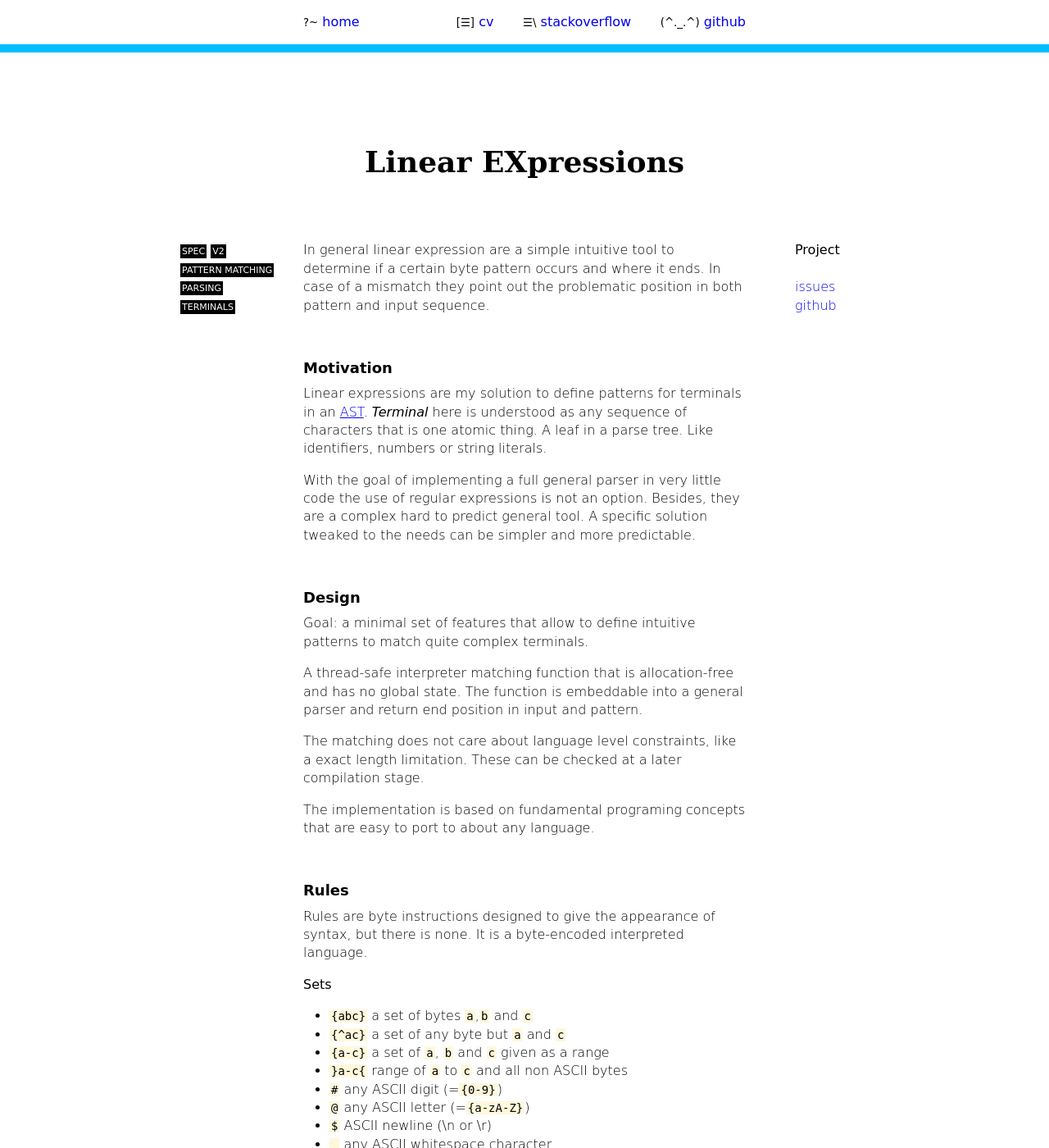
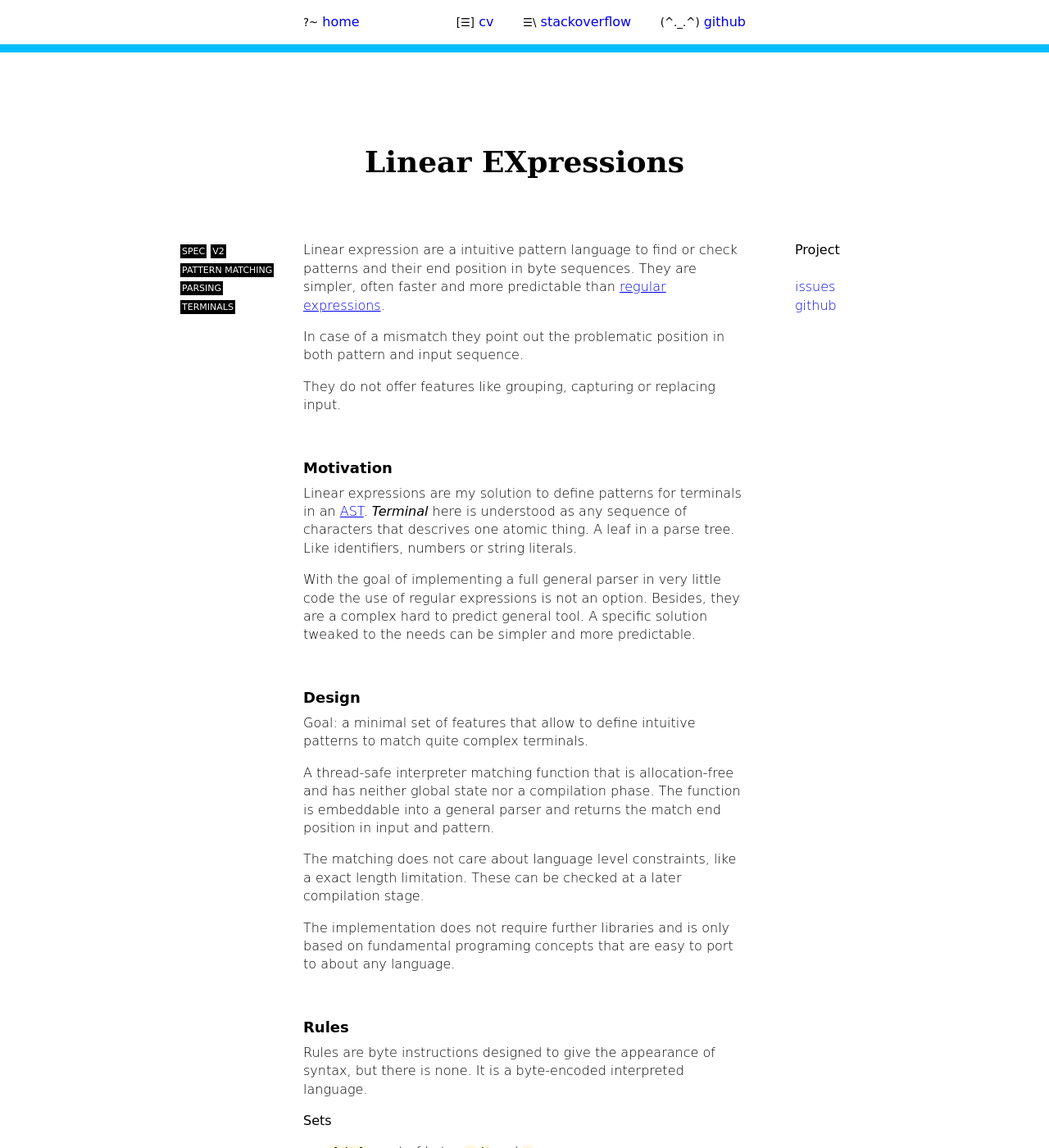
Before and after one commit to jbee/jbee.github.io, a Jekyll site: the page built from lex/index.md, in a window 1280 px wide and 1400 px high. Shown: the whole window at 82% size. Built offline with Jekyll 4.4.1, drawn with Linux system fonts in a browser that asks for light colours; some of the changed text lies outside the part shown.

Commit message:
lex text

```diff
--- a/lex/index.md
+++ b/lex/index.md
@@ -18,18 +18,23 @@ color: "#234"
 
 {% include links.html %}
 
-In general linear expression are a simple intuitive tool to
-determine if a certain byte pattern occurs and where it ends.
-In case of a mismatch they point out the problematic position
-in both pattern and input sequence.
+Linear expression are a intuitive pattern language to
+find or check patterns and their end position in byte sequences.
+They are simpler, often faster and more predictable than
+[regular expressions](https://en.wikipedia.org/wiki/Regular_expression).
 
+In case of a mismatch they point out the problematic
+position in both pattern and input sequence.
+
+They do not offer features like grouping, capturing or
+replacing input.
 
 ## Motivation
 
 Linear expressions are my solution to define patterns
 for terminals in an [AST](https://en.wikipedia.org/wiki/Abstract_syntax_tree).
 *Terminal* here is understood as any sequence of
-characters that is one atomic thing.
+characters that descrives one atomic thing.
 A leaf in a parse tree.
 Like identifiers, numbers or string literals.
 
@@ -46,17 +51,18 @@ Goal: a minimal set of features that allow to define
 intuitive patterns to match quite complex terminals.
 
 A thread-safe interpreter matching function that is
-allocation-free and has no global state.
+allocation-free and has neither global state nor a
+compilation phase.
 The function is embeddable into a general parser
-and return end position in input and pattern.
+and returns the match end position in input and pattern.
 
 The matching does not care about language level
 constraints, like a exact length limitation.
 These can be checked at a later compilation stage.
 
-The implementation is based on fundamental
-programing concepts that are easy to port to about
-any language.
+The implementation does not require further libraries
+and is only based on fundamental programing concepts
+that are easy to port to about any language.
 
 
 ## Rules
@@ -69,7 +75,7 @@ It is a byte-encoded interpreted language.
 * `{abc}`   a set of bytes `a`,`b` and `c`
 * `{^ac}`   a set of any byte but `a` and `c`
 * `{a-c}`   a set of `a`, `b` and `c` given as a range
-* `}a-c{`   range of `a` to `c` and all non ASCII bytes
+* `}a-c{`   range of `a` to `c` and all non-ASCII bytes
 * `#`       any ASCII digit (=`{0-9}`)
 * `@`       any ASCII letter (=`{a-zA-Z}`)
 * `$`       ASCII newline (\n or \r)
@@ -131,7 +137,7 @@ UTF-8, and badly with others.
 
 UTF-8 literals can be matched by defining the pattern
 in UTF-8 as well. Sets can only allow `}...{` or
-disallow `{...}` any non ASCII byte what includes or
+disallow `{...}` any non-ASCII byte what includes or
 excludes any non ASCII UTF-8 symbol.
 Most often this is sufficient for lexing.
 
@@ -139,22 +145,26 @@ Most often this is sufficient for lexing.
 ## Principles and Properties
 
 * result is always the **first** match
-* match proceeds left to right (in both input and pattern)
+* matching proceeds left to right (in both input and pattern)
+* matching is not line based
 * matching never goes backwards (in input or pattern)
 * `+` is always greedy (stops on first mismatch)
 * `~` is always non-greedy (stops on first match)
 * sets are limited to ASCII (a single byte)
 * `\` escaping can be applied to any byte anywhere
+* there are no modes
 
 Consequently the parser must make progress either in
 input or pattern.
 Otherwise a mismatch has been found at the current
 input position.
+This also implies that identifying a mismatch is always
+faster than a successful match.
 
 The worst cases are scanning `~`, optional groups `[...]`
-and excessive sets `{...}`.
-that try to match and otherwise recover by making progress
-in either the input (`~`) or the pattern (`[...]`, `{...}`).
+and excessive sets `{...}` that try to match and otherwise
+recover by making progress in either the input (`~`) or
+the pattern (`[...]`, `{...}`).
 In all other cases progress is always made in both.
 Consequently mismatches are most often identified immediately.
 
@@ -169,6 +179,7 @@ A matching function can be written in about
 
 The matching is designed to find the **first match**.
 Matching always ends on first not recovered mismatch.
+Hence, the greedy `+` will not backtrack in case of a mismatch.
 
 It is by design impossible to find the longest or shortest match as
 this would already theoretically contradict the goal properties described above.
@@ -207,12 +218,12 @@ Strings
 * `"{^"}+"`: quoted string (no escaping); `"foo"`, `"1"`, ...
 * `"~"`: quoted string (no escaping); `"foo"`, `"1"`, ...
 * `"~({^\}")`: quoted string (escaping); `"foo"`, `"foo\"bar"`, ...
-* `"""~("""")`: triple quoted string; `"""foo"""`, `"""foo"bar"baz"""`, ...
+* `"""~(""")`: triple quoted string; `"""foo"""`, `"""foo"bar"baz"""`, ...
 
 Identifiers
 
 * `@+[{-_}{a-zA-Z0-9}+]+`: general letters and digits; `foo`, `Foo`, `foo-bar`, `fooBar`, `foo_bar`, `foo1`, `foo2bar`, ...
-* `{$}@}a-zA-Z0-9_{+`: php style; `$foo`, `$föö`, `$FOO2`, `$foo_bar`
+* `\$@}a-zA-Z0-9_{+`: php style; `$foo`, `$föö`, `$FOO2`, `$foo_bar`
 
 Phone Numbers
 
```
Also changed, not shown: other parts of lex/index.md (+2 -2 lines).
